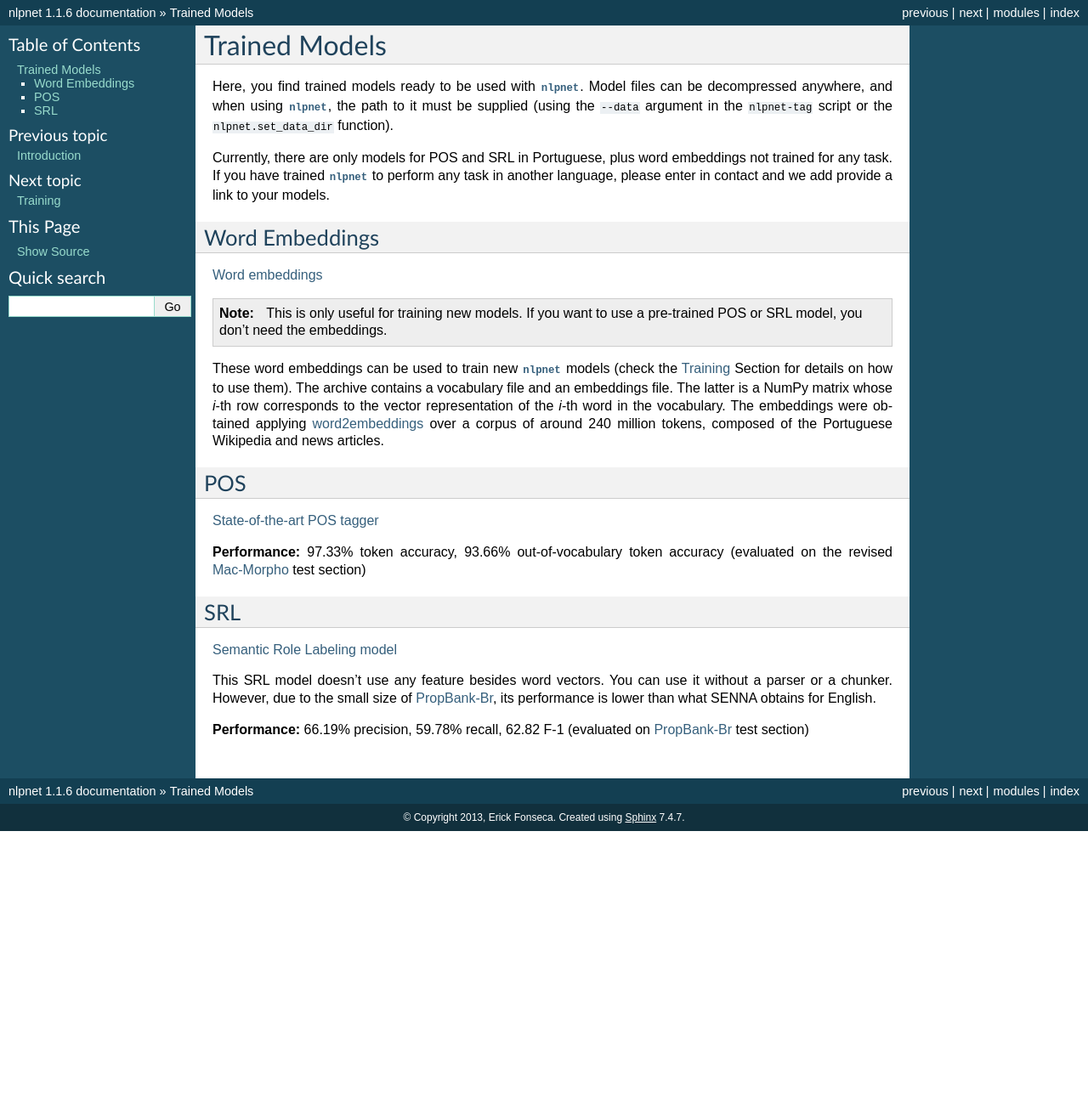
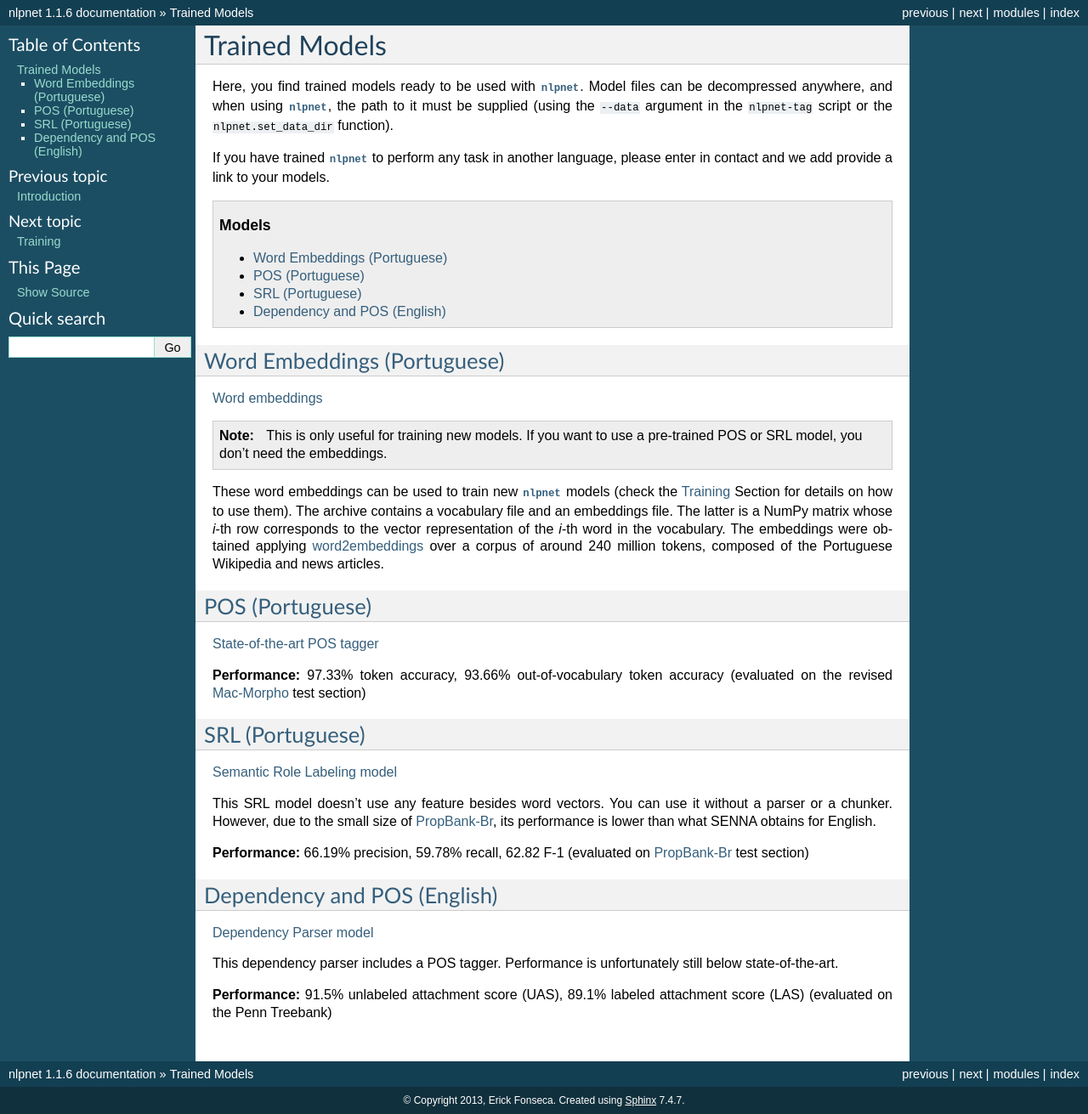
Before and after one commit to erickrf/nlpnet, a Sphinx documentation site: the page built from docs/models.rst, in a window 1280 px wide. Shown: the whole page at 85% size. Built offline with Sphinx 7.4.7, drawn with Linux system fonts in a browser that asks for light colours; formulas are drawn with MathJax 3; before the commit the page ends 978 px from its top, so only the background shows below that.

Commit message:
doc update

```diff
--- a/docs/conf.py
+++ b/docs/conf.py
@@ -12,11 +12,12 @@
 # serve to show the default.
 
 import sys
+import os
 
 # If extensions (or modules to document with autodoc) are in another directory,
 # add these directories to sys.path here. If the directory is relative to the
 # documentation root, use os.path.abspath to make it absolute, like shown here.
-sys.path.insert(0, '..')
+sys.path.insert(0, os.path.abspath('..'))
 
 # -- General configuration -----------------------------------------------------
 
--- a/docs/models.rst
+++ b/docs/models.rst
@@ -4,10 +4,13 @@
 
 Here, you find trained models ready to be used with :mod:`nlpnet`. Model files can be decompressed anywhere, and when using :mod:`nlpnet`, the path to it must be supplied (using the ``--data`` argument in the ``nlpnet-tag`` script or the ``nlpnet.set_data_dir`` function).
 
-Currently, there are only models for POS and SRL in Portuguese, plus word embeddings not trained for any task. If you have trained :mod:`nlpnet` to perform any task in another language, please enter in contact and we add provide a link to your models.
+If you have trained :mod:`nlpnet` to perform any task in another language, please enter in contact and we add provide a link to your models.
 
-Word Embeddings
-===============
+.. contents:: Models
+  :local:
+
+Word Embeddings (Portuguese)
+============================
 
 `Word embeddings <data/embeddings-pt.tgz>`_
 
@@ -18,8 +21,8 @@
 
 .. _`word2embeddings`: https://bitbucket.org/aboSamoor/word2embeddings
 
-POS
-===
+POS (Portuguese)
+================
 
 `State-of-the-art POS tagger <data/pos-pt.tgz>`_
 
@@ -28,8 +31,8 @@
 
 .. _`Mac-Morpho`: http://nilc.icmc.usp.br/macmorpho
 
-SRL
-===
+SRL (Portuguese)
+================
 
 `Semantic Role Labeling model <data/srl-pt.tgz>`_
 
@@ -38,3 +41,12 @@
 **Performance:** 66.19% precision, 59.78% recall, 62.82 F-1 (evaluated on `PropBank-Br`_ test section)
 
 .. _`PropBank-Br`: http://www.nilc.icmc.usp.br/portlex/index.php/en/projects/propbankbringl
+
+Dependency and POS (English)
+============================
+
+`Dependency Parser model <data/dependency-en.tgz>`_
+
+This dependency parser includes a POS tagger. Performance is unfortunately still below state-of-the-art.
+
+**Performance:** 91.5% unlabeled attachment score (UAS), 89.1% labeled attachment score (LAS) (evaluated on the Penn Treebank)
```
Also changed, not shown: README.rst (+50 -6 lines), 1 other file.
